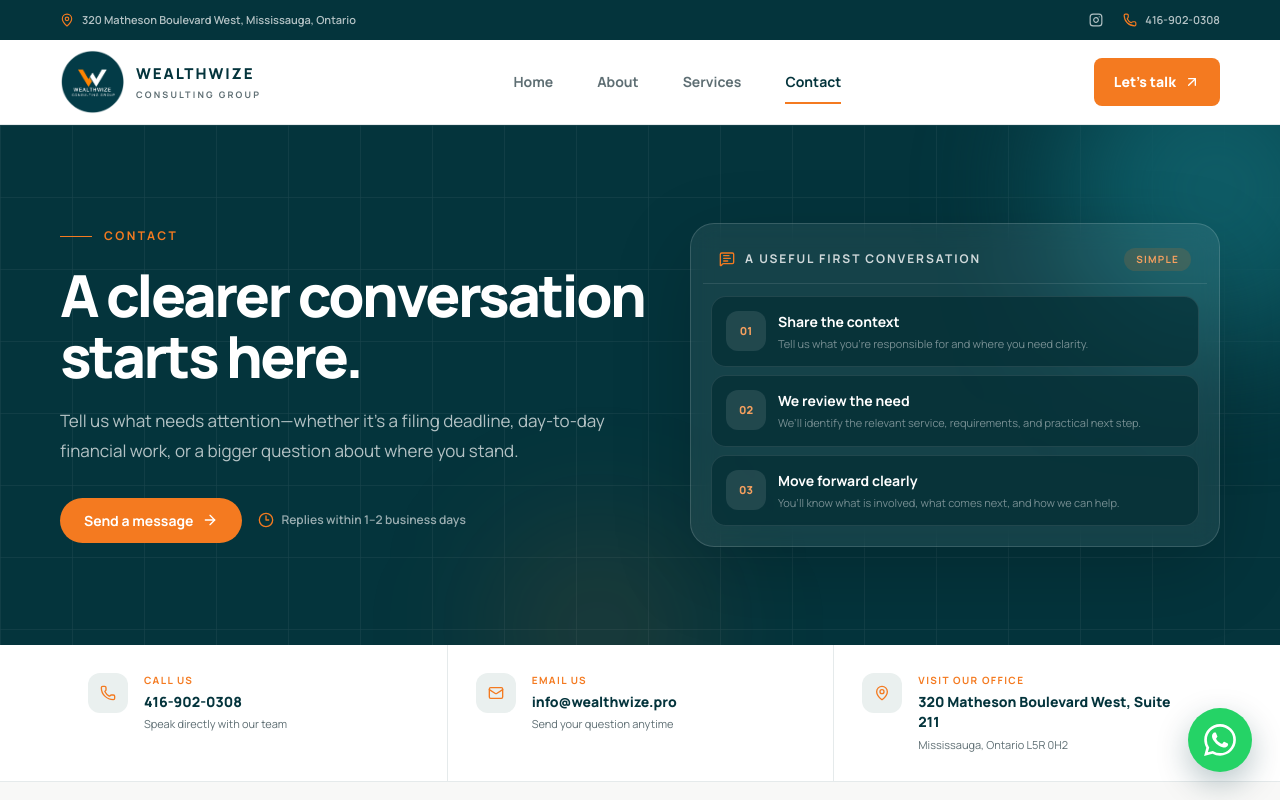
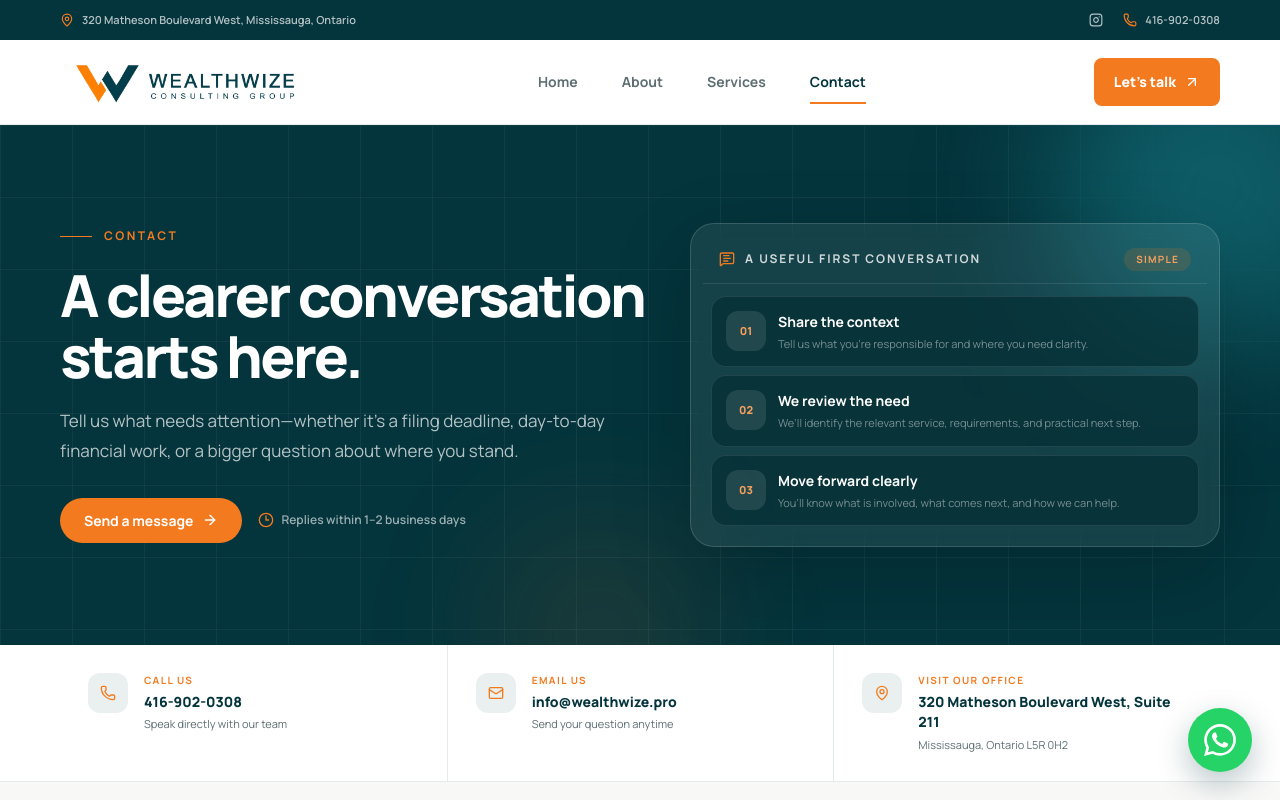
Before and after one commit to uziarslan/wealthwize-frontend, a React (Create React App) app: page /contact in a window 1280 px wide. Shown: the top 800 px of the page. Built offline with nearby package versions, Linux system fonts and the light colour scheme.

Commit message:
feat: update Navbar component with new logo and improved layout; enhance responsiveness and accessibility

```diff
--- a/src/components/Navbar.jsx
+++ b/src/components/Navbar.jsx
@@ -2,7 +2,7 @@
 import { createPortal } from "react-dom";
 import { Link, useLocation } from "react-router-dom";
 import { ArrowUpRight, Instagram, MapPin, Menu, Phone, X } from "lucide-react";
-import logo from "../assets/logo.png";
+import brandLogo from "../assets/logo-trans.png";
 
 const navItems = [
   { label: "Home", href: "/" },
@@ -125,12 +125,14 @@
             isScrolled ? "h-[70px]" : "h-[76px] md:h-[84px]"
           }`}
         >
-          <Link to="/" className="flex items-center gap-3 focus:outline-none focus:ring-2 focus:ring-[#F47A20]" aria-label="WealthWize Consulting Group home">
-            <img className={`object-contain transition-[width,height] duration-500 ${isScrolled ? "h-12 w-12" : "h-14 w-14 md:h-16 md:w-16"}`} alt="" src={logo} />
-            <span className="hidden sm:block">
-              <span className="block text-[15px] font-extrabold tracking-[0.13em] text-[#04343C]">WEALTHWIZE</span>
-              <span className="mt-0.5 block text-[9px] font-bold tracking-[0.24em] text-[#5E6E73]">CONSULTING GROUP</span>
-            </span>
+          <Link to="/" className="flex items-center focus:outline-none focus:ring-2 focus:ring-[#F47A20]" aria-label="WealthWize Consulting Group home">
+            <img
+              className={`h-auto object-contain transition-[width] duration-500 ${
+                isScrolled ? "w-[180px] sm:w-[210px]" : "w-[190px] sm:w-[230px] md:w-[250px]"
+              }`}
+              alt=""
+              src={brandLogo}
+            />
           </Link>
 
           <div className="hidden items-center gap-8 lg:flex xl:gap-11">
@@ -212,15 +214,12 @@
             <div className="flex items-center justify-between border-b border-white/15 pb-4">
               <Link
                 to="/"
-                className={`flex items-center gap-3 transition-all duration-500 motion-reduce:duration-0 ${
+                className={`flex items-center rounded-lg bg-white/95 px-2 transition-all duration-500 motion-reduce:duration-0 ${
                   mobileMenuOpen ? "translate-x-0 opacity-100 delay-100" : "translate-x-4 opacity-0 delay-0"
                 }`}
+                aria-label="WealthWize Consulting Group home"
               >
-                <img className="h-12 w-12 object-contain sm:h-14 sm:w-14" alt="" src={logo} />
-                <span>
-                  <span className="block text-sm font-extrabold tracking-[0.13em]">WEALTHWIZE</span>
-                  <span className="mt-0.5 block text-[8px] font-bold tracking-[0.22em] text-white/60">CONSULTING GROUP</span>
-                </span>
+                <img className="h-auto w-[190px] object-contain sm:w-[215px]" alt="" src={brandLogo} />
               </Link>
               <button
                 type="button"
```
